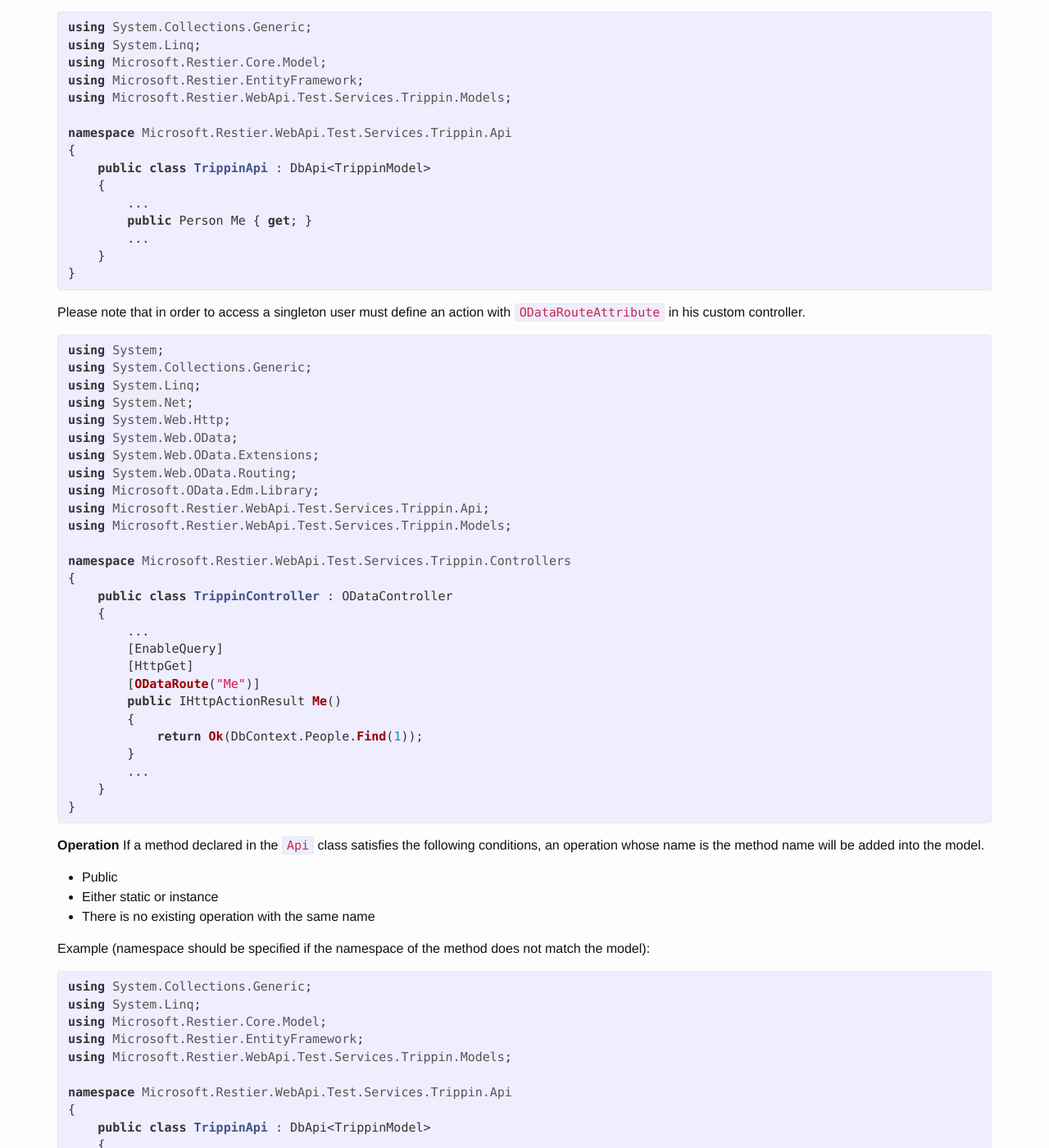
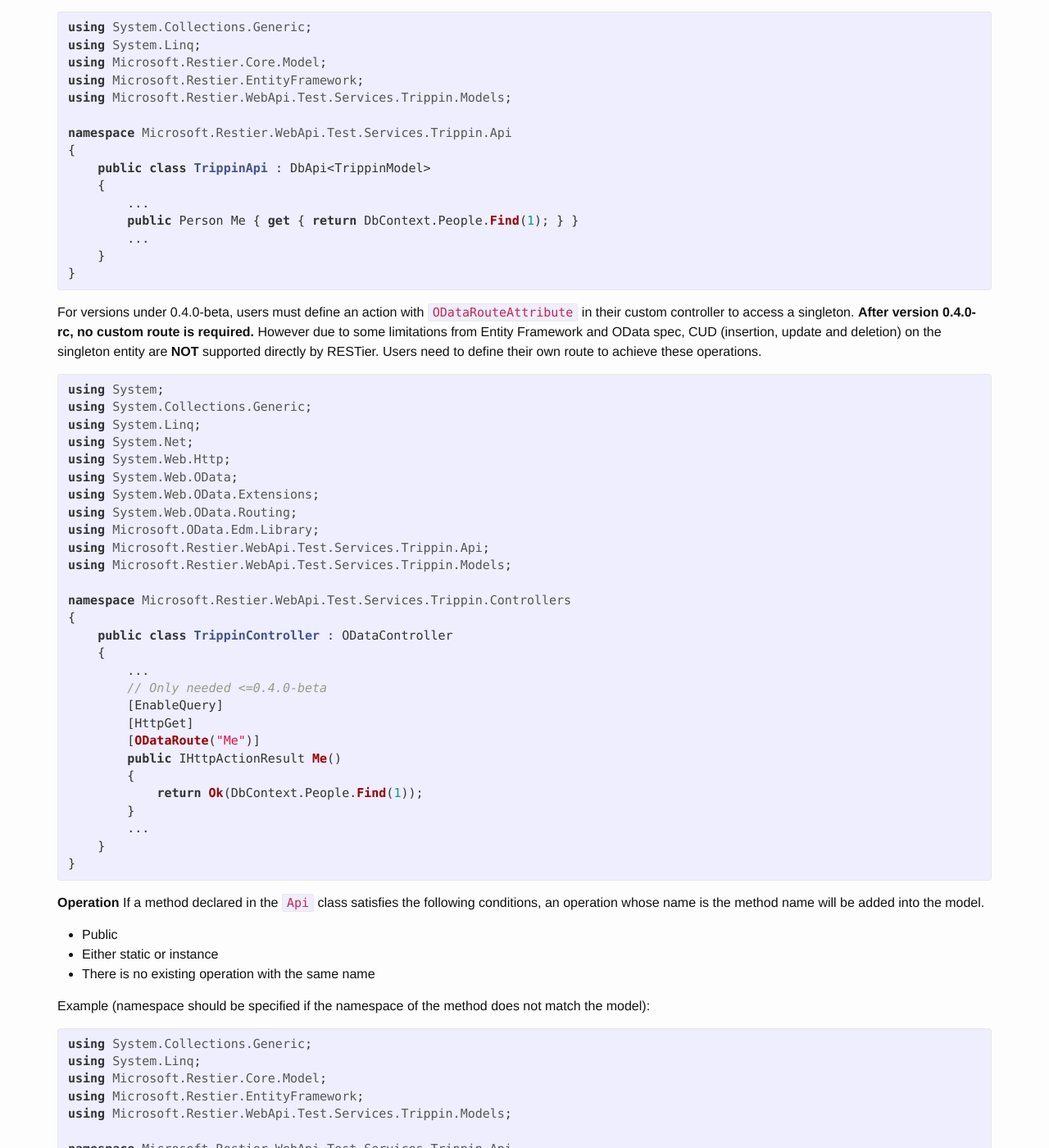
Before and after one commit to OData/RESTier, a Jekyll site: the page built from _posts/2015-10-23-16-01-Model-building.md, in a window 1280 px wide and 1400 px high, scrolled down 2180 px. Shown: the whole window at 82% size. Built offline with Jekyll 4.4.1, drawn with Linux system fonts in a browser that asks for light colours; nearby versions of some CDN libraries; comment, search, counter and statistics services are not loaded.

Commit message:
Update 2015-10-23-16-01-Model-building.md

```diff
--- a/_posts/2015-10-23-16-01-Model-building.md
+++ b/_posts/2015-10-23-16-01-Model-building.md
@@ -104,13 +104,13 @@ namespace Microsoft.Restier.WebApi.Test.Services.Trippin.Api
     public class TrippinApi : DbApi<TrippinModel>
     {
         ...
-        public Person Me { get; }
+        public Person Me { get { return DbContext.People.Find(1); } }
         ...
     }
 }
 {% endhighlight %}
 
-Please note that in order to access a singleton user must define an action with `ODataRouteAttribute` in his custom controller.
+For versions under 0.4.0-beta, users must define an action with `ODataRouteAttribute` in their custom controller to access a singleton. **After version 0.4.0-rc, no custom route is required.** However due to some limitations from Entity Framework and OData spec, CUD (insertion, update and deletion) on the singleton entity are **NOT** supported directly by RESTier. Users need to define their own route to achieve these operations.
 
 {% highlight csharp %}
 using System;
@@ -130,6 +130,7 @@ namespace Microsoft.Restier.WebApi.Test.Services.Trippin.Controllers
     public class TrippinController : ODataController
     {
         ...
+        // Only needed <=0.4.0-beta
         [EnableQuery]
         [HttpGet]
         [ODataRoute("Me")]
```
